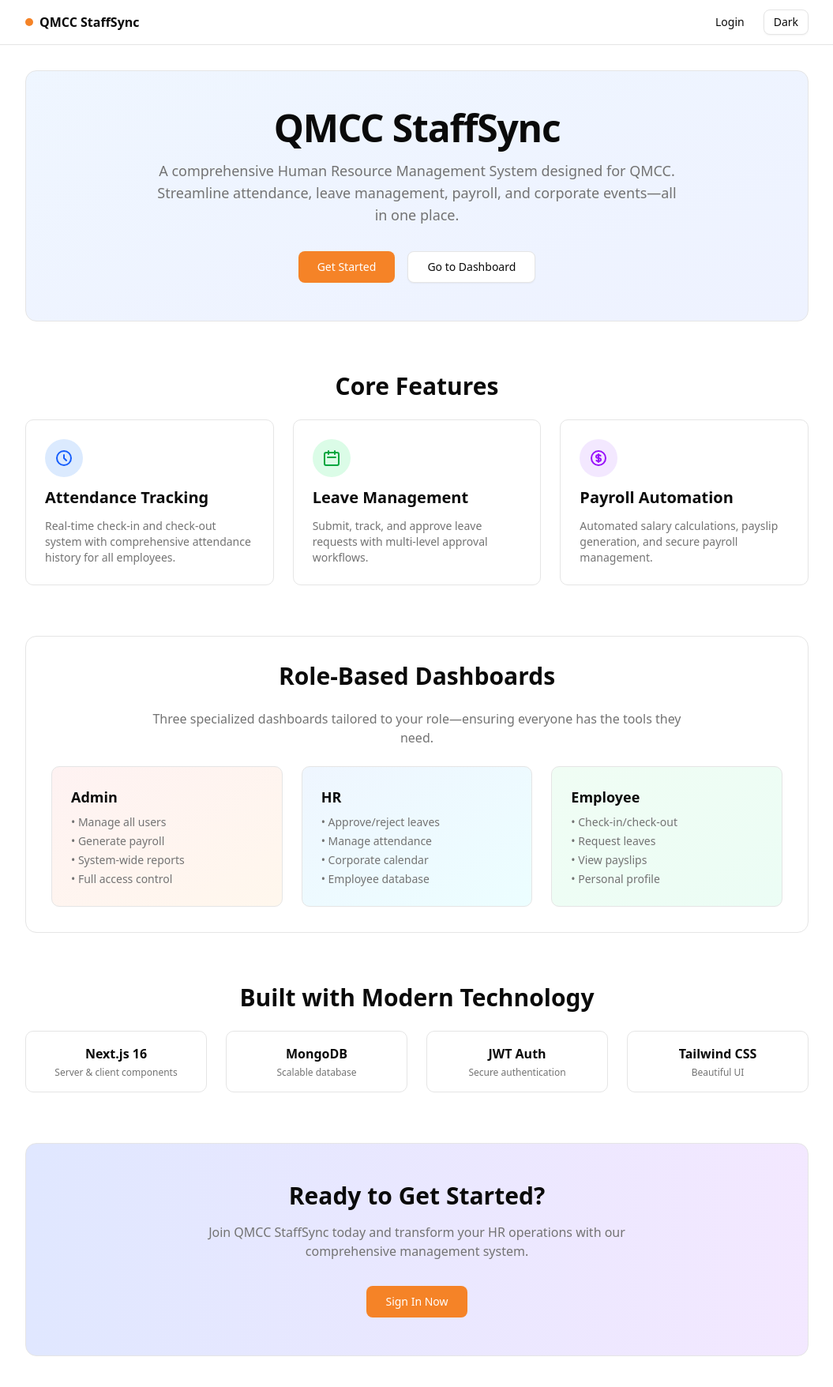
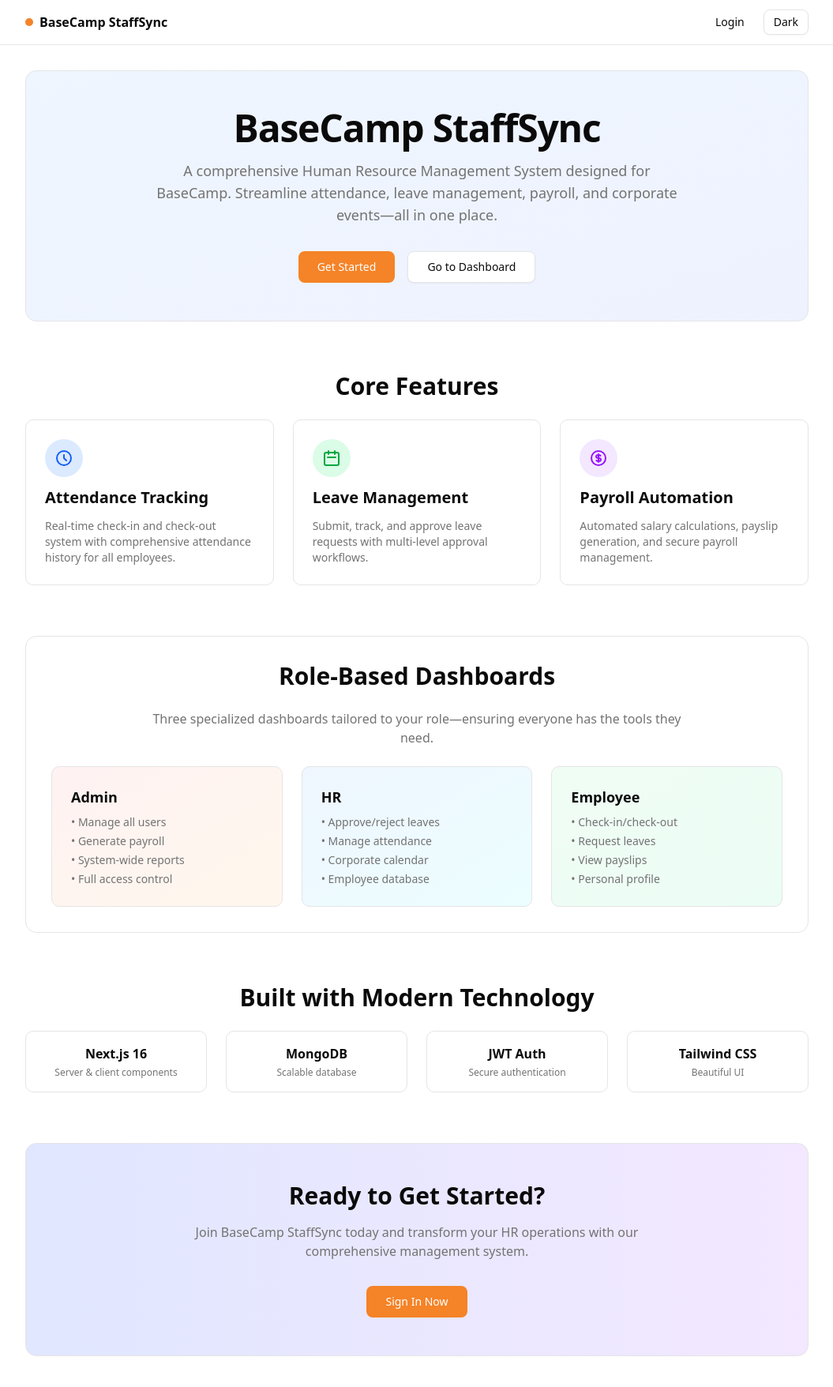
Before and after one commit to Moiz-CodeByte/BaseCamp-StaffSync, a Next.js app: page / in a window 1280 px wide. Shown: the top 1756 px of the page at 79% size, without its empty margins (112-1167 px from the left). Built offline with nearby package versions, Linux system fonts and the light colour scheme; no server answers.

Commit message:
BaseCamp StaffSync and update related references

```diff
--- a/package.json
+++ b/package.json
@@ -1,5 +1,5 @@
 {
-  "name": "qmcc-staffsync",
+  "name": "BaseCamp-staffsync",
   "private": true,
   "version": "1.0.0",
   "scripts": {
--- a/src/app/layout.js
+++ b/src/app/layout.js
@@ -13,8 +13,8 @@
 });
 
 export const metadata = {
-  title: "QMCC StaffSync",
-  description: "HRMS for QMCC",
+  title: "BaseCamp StaffSync",
+  description: "HRMS for BaseCamp",
 };
 
 export default function RootLayout({ children }) {
--- a/src/app/page.js
+++ b/src/app/page.js
@@ -6,9 +6,9 @@
     <div className="space-y-16 pb-16">
       {/* Hero Section */}
       <section className="rounded-xl border bg-gradient-to-br from-blue-50 to-indigo-50 dark:from-gray-900 dark:to-gray-800 p-12 text-center">
-        <h1 className="text-4xl md:text-5xl font-bold tracking-tight">QMCC StaffSync</h1>
+        <h1 className="text-4xl md:text-5xl font-bold tracking-tight">BaseCamp StaffSync</h1>
         <p className="mt-4 text-lg text-muted-foreground max-w-2xl mx-auto">
-          A comprehensive Human Resource Management System designed for QMCC. Streamline attendance, leave management, payroll, and corporate events—all in one place.
+          A comprehensive Human Resource Management System designed for BaseCamp. Streamline attendance, leave management, payroll, and corporate events—all in one place.
         </p>
         <div className="mt-8 flex gap-4 justify-center">
           <Link href="/login">
@@ -118,7 +118,7 @@
       <section className="rounded-xl border bg-gradient-to-r from-indigo-100 to-purple-100 dark:from-indigo-950 dark:to-purple-950 p-12 text-center">
         <h2 className="text-3xl font-semibold">Ready to Get Started?</h2>
         <p className="mt-4 text-muted-foreground max-w-xl mx-auto">
-          Join QMCC StaffSync today and transform your HR operations with our comprehensive management system.
+          Join BaseCamp StaffSync today and transform your HR operations with our comprehensive management system.
         </p>
         <div className="mt-8">
           <Link href="/login">
--- a/src/components/navbar.jsx
+++ b/src/components/navbar.jsx
@@ -41,7 +41,7 @@
       <nav className="mx-auto max-w-5xl flex items-center justify-between py-3 px-4">
         <Link href="/" className="flex items-center gap-2 font-semibold">
           <span className="inline-block size-2.5 rounded-full bg-primary" />
-          <span>QMCC StaffSync</span>
+          <span>BaseCamp StaffSync</span>
         </Link>
         <div className="flex items-center gap-3">
           {!loading && user && (
```
Also changed, not shown: 2 other files (tests, documents, lock files or other folders).
